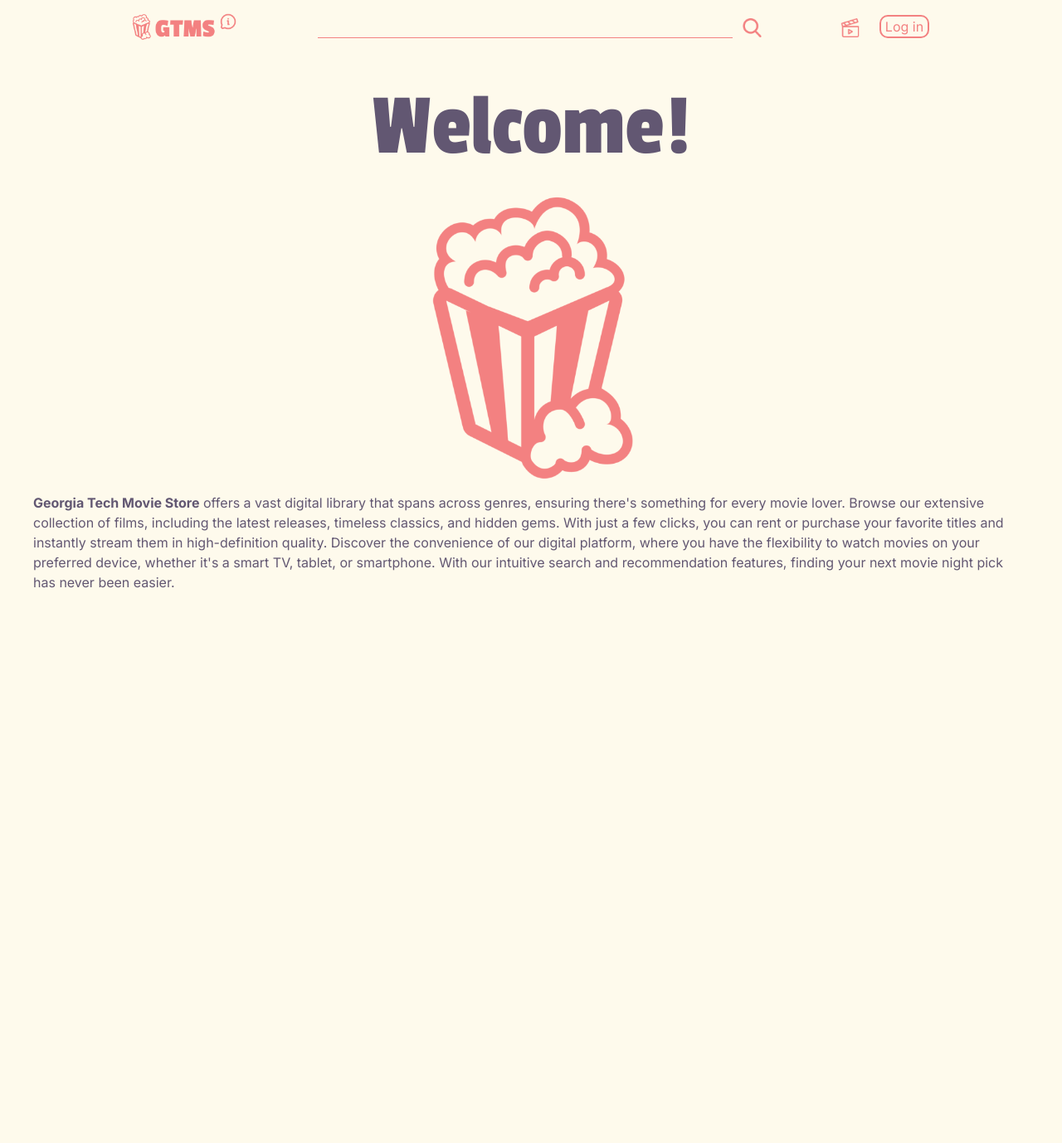
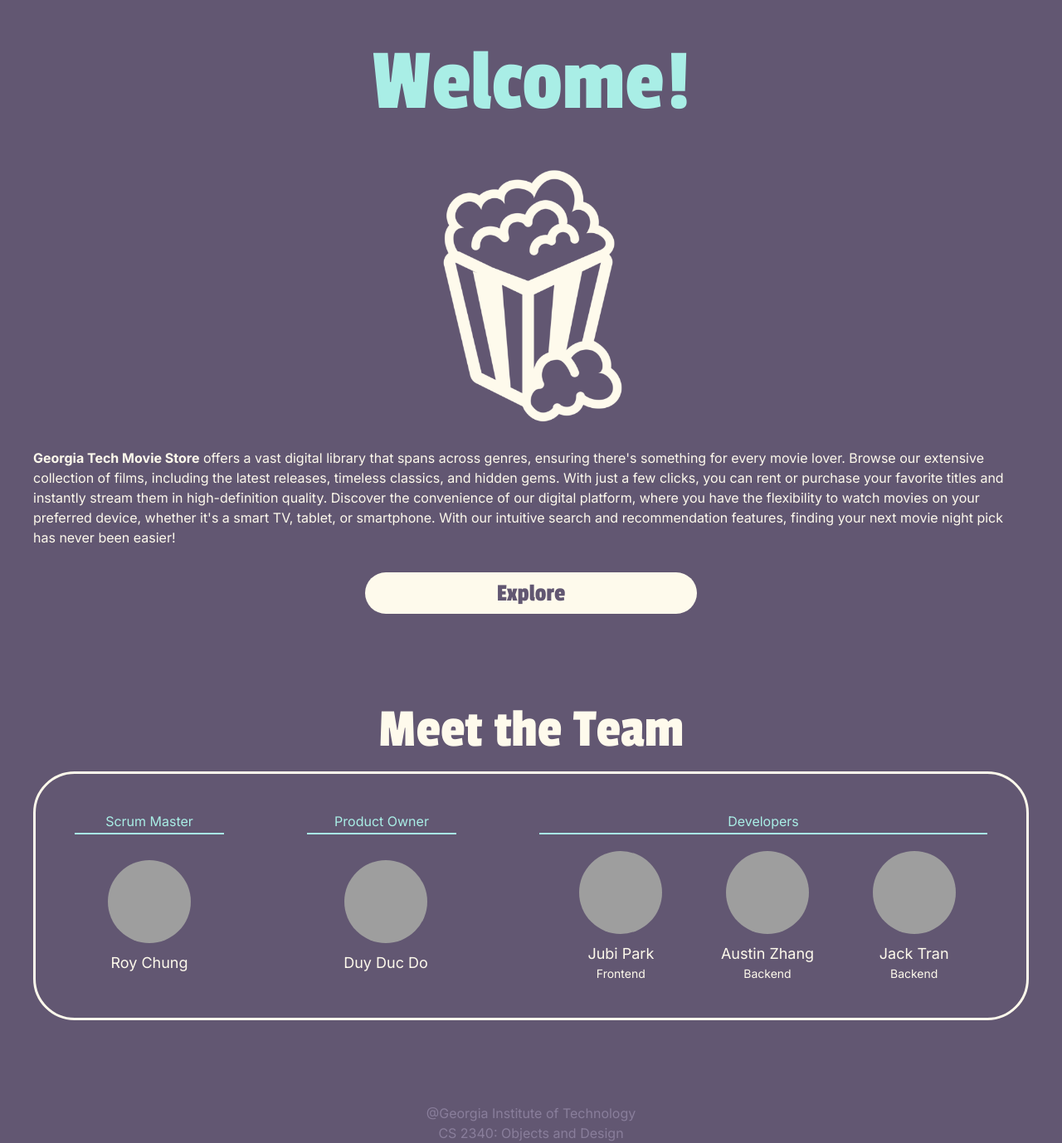
Before and after one commit to j00b33/moviesstore, a Django app: page /about/ in a window 1280 px wide. Shown: the whole page at 83% size. Before the commit the page ends 709 px from the top, so only its background shows below. Run offline with Django 5.2, Linux system fonts and the light colour scheme; some libraries are stand-ins or nearby versions; some web fonts are replaced; grey boxes are pictures that could not be loaded.

Commit message:
about.index

```diff
--- a/home/templates/home/about.html
+++ b/home/templates/home/about.html
@@ -1,8 +1,7 @@
 {% extends 'base.html' %} {% block content %} {% load static %}
 <div class="aboutWrapper">
   <div class="aboutTitle">Welcome!</div>
-  <!-- <div class="aboutSub">Georgia Tech Movie Store</div> -->
-  <img src="{% static 'img/pinkpop.png' %}" style="height: 350px"/>
+  <img src="{% static 'img/popcorn.png' %}" style="height: 350px"/>
   <div class="aboutText">
     <b>Georgia Tech Movie Store</b> offers a vast digital library
      that spans across genres, ensuring there's
@@ -16,7 +15,57 @@
     on your preferred device, whether it's a smart
     TV, tablet, or smartphone. With our intuitive
     search and recommendation features, finding your
-    next movie night pick has never been easier.
+    next movie night pick has never been easier!
   </div>
+
+  <a href="{% url 'movies.index' %}" style="text-decoration: none;" class="exploreBtn">Explore</a>
+
+  <div class="aboutTitle2">Meet the Team</div>
+
+  <div class="meetTheTeam">
+    <div class="teamHeader">
+      <div class="teamHeaderText">Scrum Master</div>
+      <div class="teamHeaderText">Product Owner</div>
+      <div class="teamHeaderText2">Developers</div>
+    </div>
+
+    <div class="membCardWrapper">
+      <div class="membCard">
+        <img class="membImg" src="https://cdn.discordapp.com/avatars/432677468357394442/3713513c575a62f96d5e4e4cf0804a40.webp?size=160"/>
+        <div class="membName">Roy Chung</div>
+      </div>
+
+      <div class="membCard">
+        <img class="membImg" src="	https://cdn.discordapp.com/avatars/363745709943685140/fd91a76c25c853a89ab2fe0adfe03d3a.webp?size=160"/>
+        <div class="membName">Duy Duc Do</div>
+      </div>
+
+      <div class="developers">
+        <div class="membCard">
+          <img class="membImg" src="	https://cdn.discordapp.com/avatars/536145388697026571/cb8a6e496cda39e9dd4cb55dd4fb459d.webp?size=160"/>
+          <div class="membName">Jubi Park</div>
+          <div class="membDescr">Frontend</div>
+        </div>
+
+        <div class="membCard">
+          <img class="membImg" src="	https://cdn.discordapp.com/avatars/317978208672940034/5e7d264933ef370d67c176cc80a835d7.webp?size=160"/>
+          <div class="membName">Austin Zhang</div>
+          <div class="membDescr">Backend</div>
+        </div>
+
+        <div class="membCard">
+          <img class="membImg" src="	https://cdn.discordapp.com/avatars/334421256130658315/de345c69b1850ed0395a3fb4108d409b.webp?size=160"/>
+          <div class="membName">Jack Tran</div>
+          <div class="membDescr">Backend</div>
+        </div>
+      </div>
+    </div>
+  </div>
+
+  <div class="credit">@Georgia Institute of Technology</div>
+  <div class="credit">CS 2340: Objects and Design</div>
+
+
+    </div>
 </div>
 {% endblock content %}
--- a/moviesstore/static/css/style.css
+++ b/moviesstore/static/css/style.css
@@ -299,7 +299,7 @@
 .searchInput {
   border: none;
   border-bottom: 1px solid #f38181;
-  width: 500px;
+  width: 450px;
   background-color: #fefaec;
   outline: none;
 }
@@ -495,27 +495,185 @@
   flex-direction: column;
   justify-content: center;
   align-items: center;
+
+  background-color: #625772;
 }
 
 .aboutTitle{
   margin-top: 20px;
   font-size: 80pt;
   font-family: "Passion One";
-  color: #625772;
+  color: #a9eee6;
+}
+
+.aboutTitle2{
+  margin-top: 40px;
+  font-size: 50pt;
+  font-family: "Passion One";
+  color: #fefaec;
 }
 
 .aboutSub{
   font-size: 30pt;
   font-family: "Passion One";
-  color: #625772;
+  color: #fefaec;
   margin-top: -50px;
 }
-
 
 .aboutText{
   font-family: "Inter";
   font-size: 16px;
   margin-top: 10px;
   width: 1200px;
+  color: #fefaec;
+
+  margin-bottom: 30px;
+}
+
+.exploreBtn {
+  width: 400px;
+  height: 50px;
+
+  font-family: "Passion One";
+  font-size: 30px;
+
+  border-radius: 40px;
+  background-color: #fefaec;
   color: #625772;
+
+  display:flex;
+  flex-direction: row;
+  justify-content: center;
+  align-items: center;
+
+  margin-bottom: 50px;
 }
+
+.exploreBtn:hover {
+  background-color: #a9eee6;
+  color: #625772;
+  transition: 0.4s;
+}
+
+.aboutUsWrapper{
+  display:flex;
+  flex-direction: column;
+  justify-content: center;
+  align-items: center;
+
+  margin-bottom: 100px;
+}
+
+.meetTheTeam {
+  width: 1200px;
+  height: 300px;
+
+  border-radius : 50px;
+  border: 3px solid #fefaec;
+
+  display: flex;
+  flex-direction: column;
+  justify-content: center;
+  align-items: center;
+
+  margin-bottom: 100px;
+}
+
+.membCardWrapper{
+  display:flex;
+  flex-direction: row;
+  justify-content: space-between;
+
+  width: 1100px;
+}
+
+.membCard{
+  display:flex;
+  flex-direction: column;
+  justify-content: center;
+  align-items: center;
+  width: 180px;
+}
+
+.membImg{
+  width:100px;
+  height: 100px;
+  object-fit: cover;
+
+  border-radius: 50px;
+  margin-bottom:10px;
+}
+
+.membName{
+  font-family: "Inter";
+  font-size: 18px;
+  color: #fefaec;
+}
+
+.membDescr{
+  width: 140px;
+  font-family: "Inter";
+  font-size: 14px;
+  color: #fefaec;
+
+  display:flex;
+  flex-direction: column;
+  justify-content: center;
+  align-items: center;
+}
+
+.teamHeader{
+  display:flex;
+  flex-direction: row;
+  justify-content: space-between;
+  align-items: center;
+
+  width: 1100px;
+
+  margin-bottom: 20px;
+}
+
+.teamHeaderText {
+  font-family: "Inter";
+  font-size: 16px;
+  color: #a9eee6;
+
+  border-bottom: 2px solid #a9eee6;
+  width: 180px;
+  height: 30px;
+
+  display: flex;
+  flex-direction: row;
+  justify-content: center;
+  align-items: center;
+}
+
+.teamHeaderText2{
+  font-family: "Inter";
+  font-size: 16px;
+  color: #a9eee6;
+
+  border-bottom: 2px solid #a9eee6;
+  width: 540px;
+  height: 30px;
+
+  display: flex;
+  flex-direction: row;
+  justify-content: center;
+  align-items: center;
+}
+
+.developers{
+  display:flex;
+  flex-direction: row;
+  justify-content: space-between;
+  align-items: center;
+
+  width: 530px;
+}
+
+.credit{
+  font: size 14px;
+  font-family: "Inter";
+  color: #897e9b;
+}
--- a/moviesstore/templates/base.html
+++ b/moviesstore/templates/base.html
@@ -49,7 +49,7 @@
     />
   </head>
   <body>
-    {% if 'login' not in request.path and 'signup' not in request.path and 'reset' not in request.path %}
+    {% if 'login' not in request.path and 'about' not in request.path and 'signup' not in request.path and 'reset' not in request.path %}
     <div>
       <div class="headerWrapper">
         <div class="logoWrapper">
```
Also changed, not shown: db.sqlite3.
